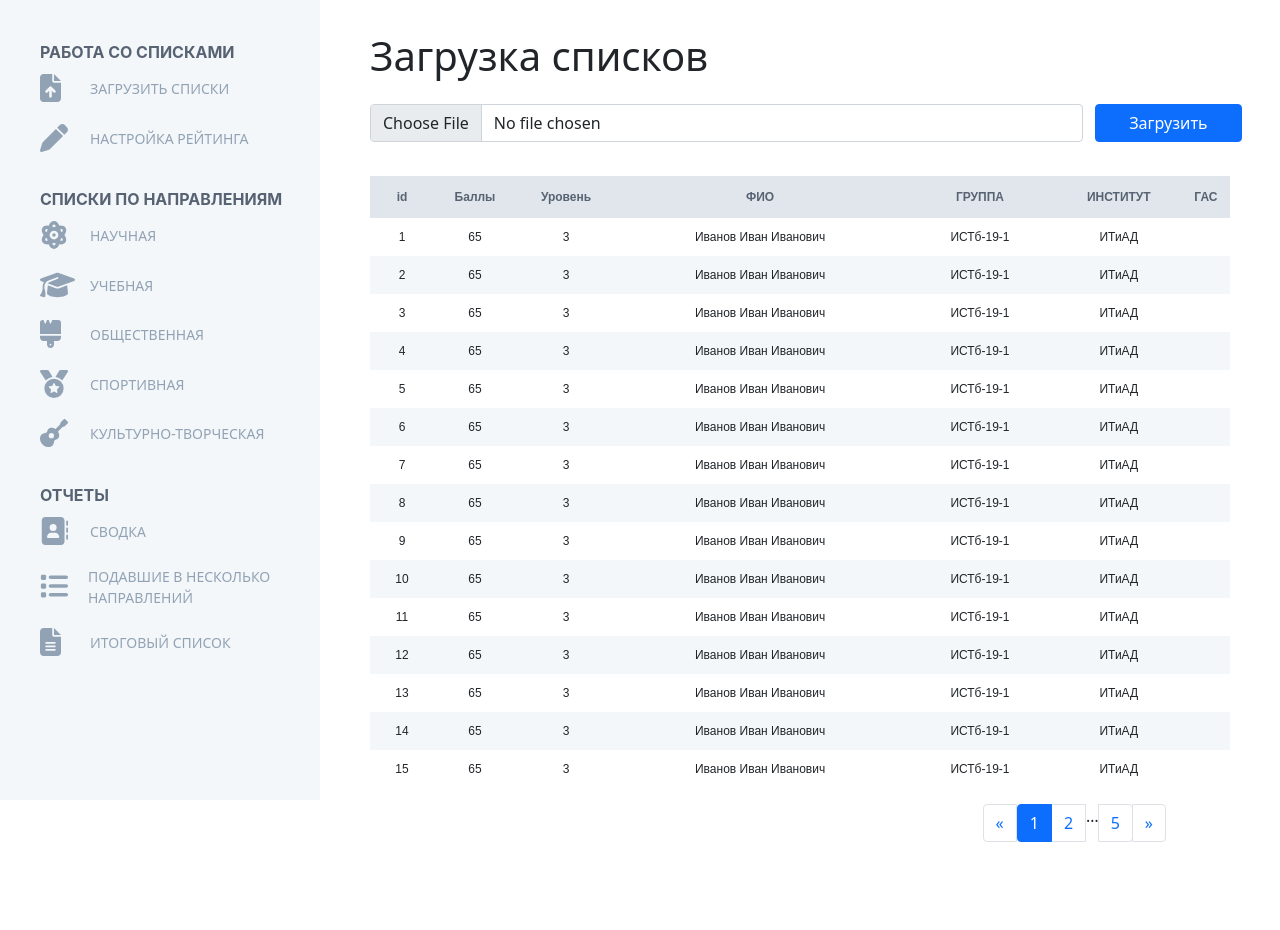
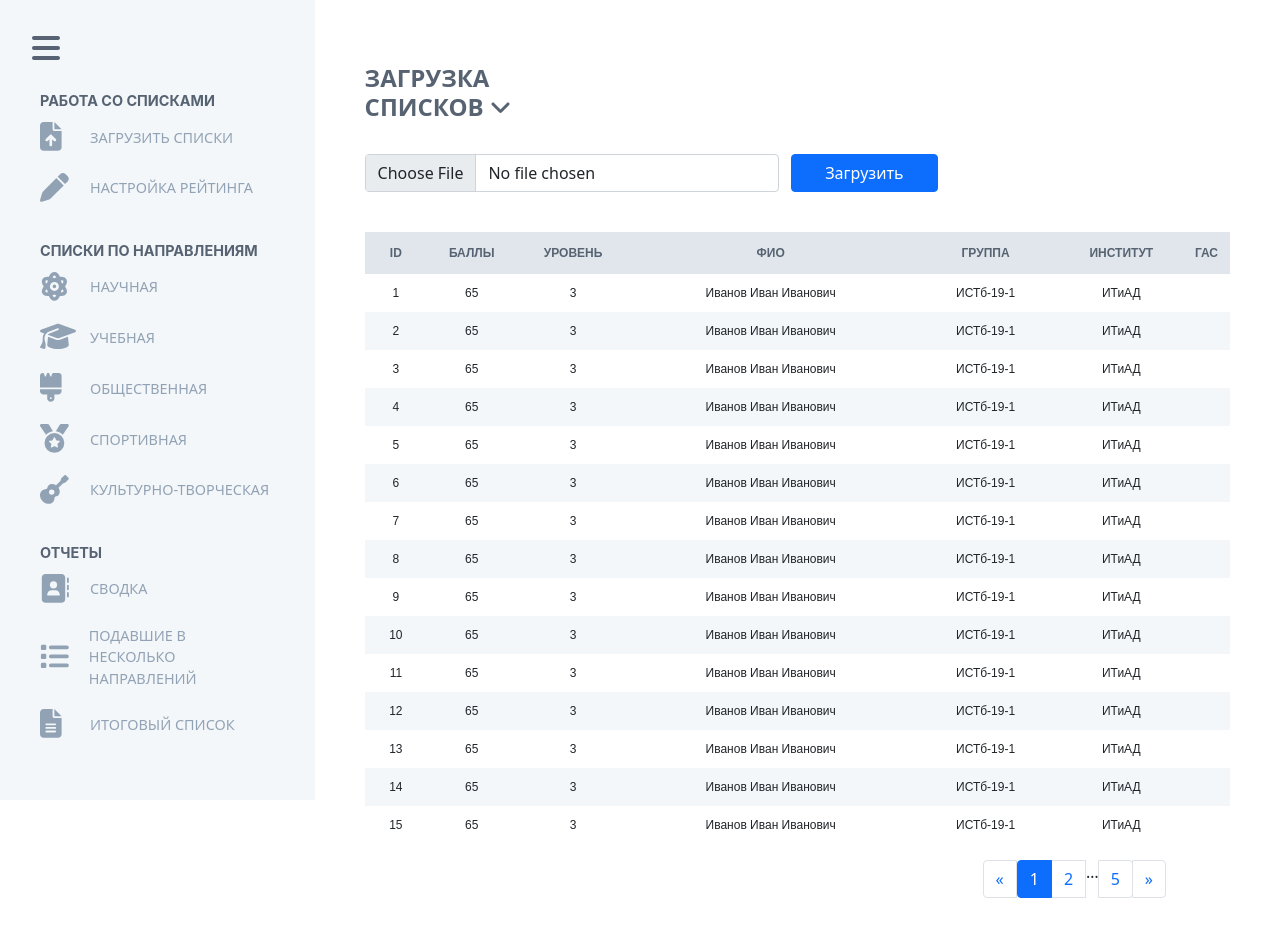
Before and after one commit to KutenkovV/Student-Raiting, a React (Create React App) app: page /listload in a window 1280 px wide. Before the commit the page ends 874 px from the top, so only its background shows below. Built offline with nearby package versions, Linux system fonts and the light colour scheme.

Commit message:
Причесала верстку немного (еще пагинацию надо)

```diff
--- a/src/App.css
+++ b/src/App.css
@@ -8,11 +8,11 @@
 }
 
 .sidebar {
-  background-color: #F3F7F9;
+  background-color: #f3f7f9;
 }
 
 .pageContent {
   width: 100%;
-  padding-top: 2rem;
+  padding-top: 4rem;
   padding-inline: 50px;
 }
--- a/src/Pages/ListLoad.css
+++ b/src/Pages/ListLoad.css
@@ -1,8 +1,7 @@
-.form-control {
-  color: #d6dde5;
+.header {
+  text-transform: uppercase;
+  font-size: 1.5rem;
+  color: #576372;
+  font-weight: bold;
+  cursor: pointer;
 }
-
-.h1 {
-  text-transform: uppercase;
-  color: #576372;
-}
--- a/src/Pages/ListLoad.js
+++ b/src/Pages/ListLoad.js
@@ -2,6 +2,8 @@ import React, { useState } from "react";
 import NIDlist from "../Data/NIDlist.json"; //подгружаю данные из json файла в таблицу
 import LoadTable from "../components/LoadTable";
 import "./ListLoad.css";
+import { FontAwesomeIcon } from "@fortawesome/react-fontawesome";
+import { faAngleDown } from "@fortawesome/free-solid-svg-icons";
 
 function ListLoad() {
   document.title = "Загрузка списков";
@@ -9,12 +11,16 @@ function ListLoad() {
 
   return (
     <div>
-      <h1>Загрузка списков</h1>
-      <div class="row align-items-start mt-4">
-        <div class="mb-3 col-10">
+      <div class="row align-items-start">
+        <h1 class="header col-3">
+          Загрузка списков <FontAwesomeIcon icon={faAngleDown} />
+        </h1>
+      </div>
+      <div class="row align-items-start mt-4 me-0">
+        <div class="mb-3 col-6">
           <input class="form-control" type="file" id="formFile" />
         </div>
-        <button type="button" class="btn btn-primary col">
+        <button type="button" class="btn btn-primary col-2">
           Загрузить
         </button>
       </div>
--- a/src/components/Navbar.css
+++ b/src/components/Navbar.css
@@ -2,8 +2,7 @@
 .nav-menu-items {
   top: 0;
   left: 0;
-  width: 320px;
-  padding-top: 40px;
+  padding-top: 5.5rem;
   padding-left: 0%;
   margin: 0%;
   background-color: #f3f7f9;
@@ -15,7 +14,7 @@
   align-items: center;
   text-decoration: none;
   color: #92a2b5;
-  font-size: 14px;
+  font-size: 0.9rem;
   padding: 10px 40px;
   margin: 0%;
 }
@@ -24,7 +23,7 @@
 .nav-menu-items b {
   font-family: -apple-system, BlinkMacSystemFont, "Segoe UI", Roboto, Oxygen,
     Ubuntu, Cantarell, "Open Sans", "Helvetica Neue", sans-serif;
-  font-size: 16px;
+  font-size: 0.9rem;
   color: #576372;
   padding-left: 40px;
 }
@@ -53,3 +52,11 @@
 .item {
   padding-left: 20px;
 }
+
+.burgerBar {
+  position: absolute;
+  color: #576372;
+  margin-top: 2rem;
+  margin-left: 2rem;
+  cursor: pointer;
+}
--- a/src/components/Navbar.js
+++ b/src/components/Navbar.js
@@ -7,7 +7,7 @@ import {
 } from "./SidebarData";
 import { FontAwesomeIcon } from "@fortawesome/react-fontawesome";
 import "./Navbar.css";
-
+import { faBars } from "@fortawesome/free-solid-svg-icons";
 function Navbar() {
   const [sidebar, setSidebar] = useState(false);
 
@@ -15,6 +15,9 @@ function Navbar() {
 
   return (
     <>
+      <span class="burgerBar">
+        <FontAwesomeIcon icon={faBars} size="2x" />
+      </span>
       {/* это блок с гамбургером. Т.к. у нас сайдбар, то по науке он работает как дроп лист
             тыкнули и выскочили все айтемы
             пока оставлю это здесь, нам и так сойдет, т.е. статично */}
--- a/src/components/table.css
+++ b/src/components/table.css
@@ -4,11 +4,12 @@ table {
   font-size: 12px;
   border-collapse: collapse;
   width: 100%;
-  margin-top: 1.5em;
+  margin-top: 1.5rem;
 }
 
 thead tr {
   background-color: #e0e6eb;
+  text-transform: uppercase;
 }
 
 table td,
```
